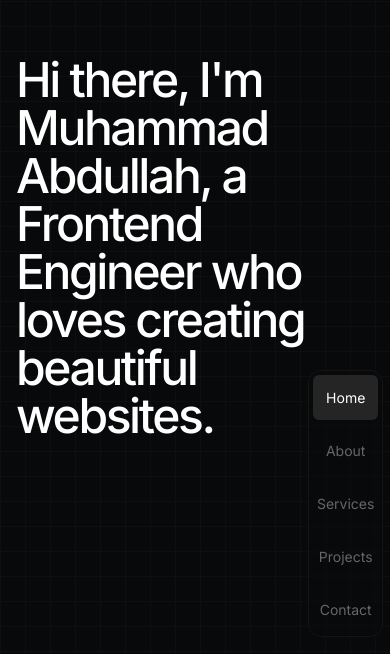
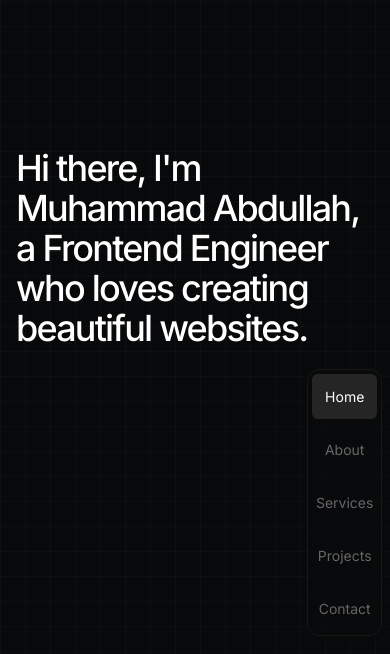
Before and after one commit to abdullahh-dev/portfolio, a Next.js app: page / in a window 390 px wide. Shown: the part 174-828 px from the top of the page. Built offline with nearby package versions, Linux system fonts and the light colour scheme.

Commit message:
border radius

```diff
--- a/app/components/ui/Navbar.tsx
+++ b/app/components/ui/Navbar.tsx
@@ -45,8 +45,8 @@ const Navbar = () => {
   return (
     <nav>
       <div
-        style={{ WebkitBorderRadius: "12px", borderRadius: "12px" }}
-        className="bottom-[4%] z-[1000] flex fixed cst-md:hidden flex-col p-1 outline outline-1 outline-offset-0 outline-[#151515] right-[2%] overflow-hidden  backdrop-blur-[2px]"
+        // style={{ WebkitBorderRadius: "12px", borderRadius: "12px" }}
+        className="bottom-[4%] z-[1000] flex fixed cst-md:hidden flex-col p-1 right-[2%] overflow-hidden border-[0.1px] border-[#181818]  backdrop-blur-[2px] rounded-[12px]"
       >
         <div
           className={`transition-height duration-1000 flex flex-col items-center gap-5 overflow-hidden`}
--- a/app/globals.css
+++ b/app/globals.css
@@ -5,7 +5,7 @@
 body {
   padding: 0;
   margin: 0;
-  box-sizing: border-box;
+  box-sizing: content-box;
   color: #d0d6e0;
   background-color: #08090a;
   width: 100%;
--- a/app/page.tsx
+++ b/app/page.tsx
@@ -2,7 +2,7 @@ export default function Home() {
   return (
     <section className="h-screen flex items-center justify-center animate-slideUpFadeIn">
       <div className="p-2 max-w-[750px]">
-        <p className="text-5xl sm:text-7xl text-white pl-2 font-medium tracking-tighter">
+        <p className="text-4xl sm:text-7xl text-white pl-2 font-medium tracking-tighter">
           Hi there, I&apos;m Muhammad Abdullah, a Frontend Engineer who loves
           creating beautiful websites.
         </p>
```
